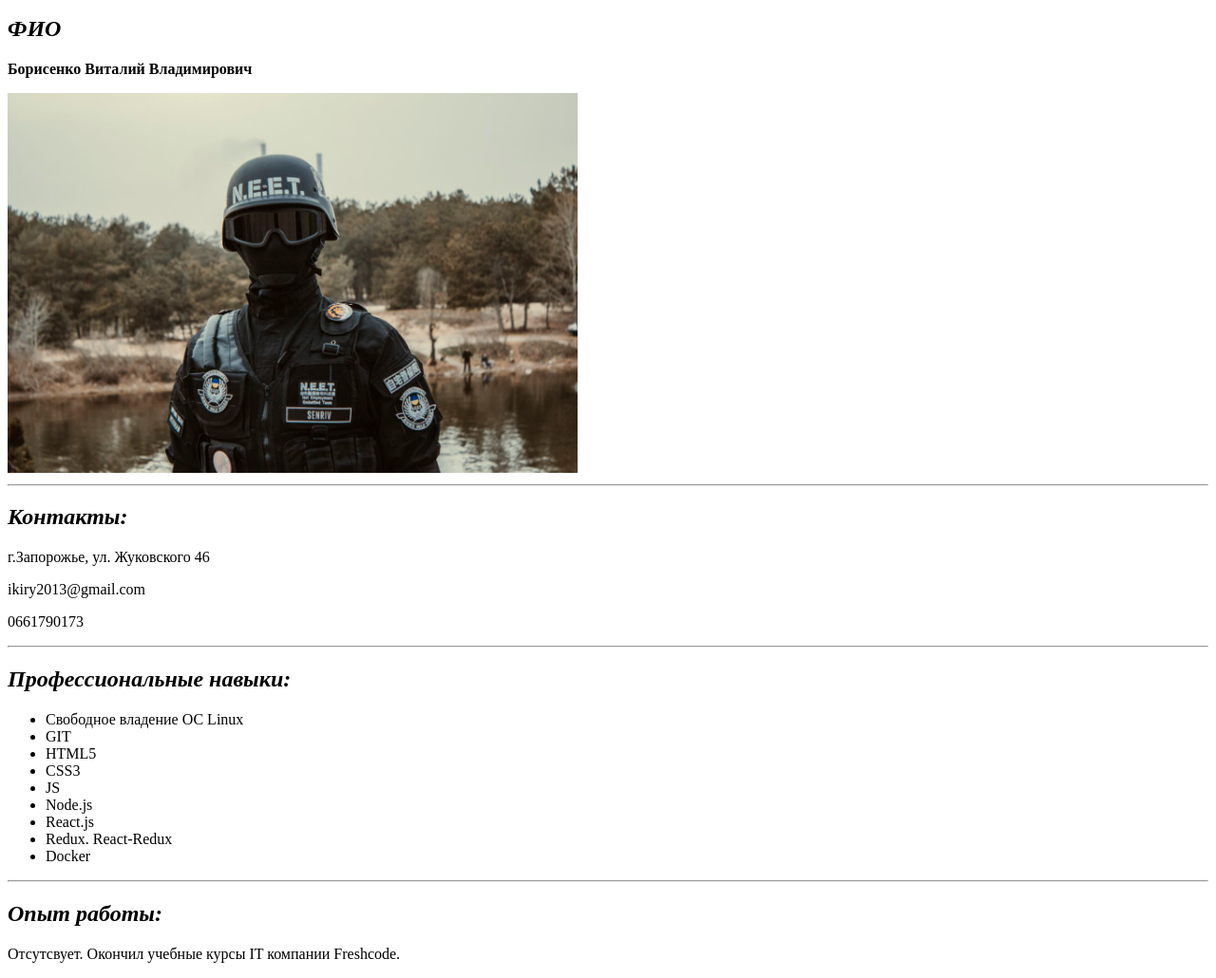
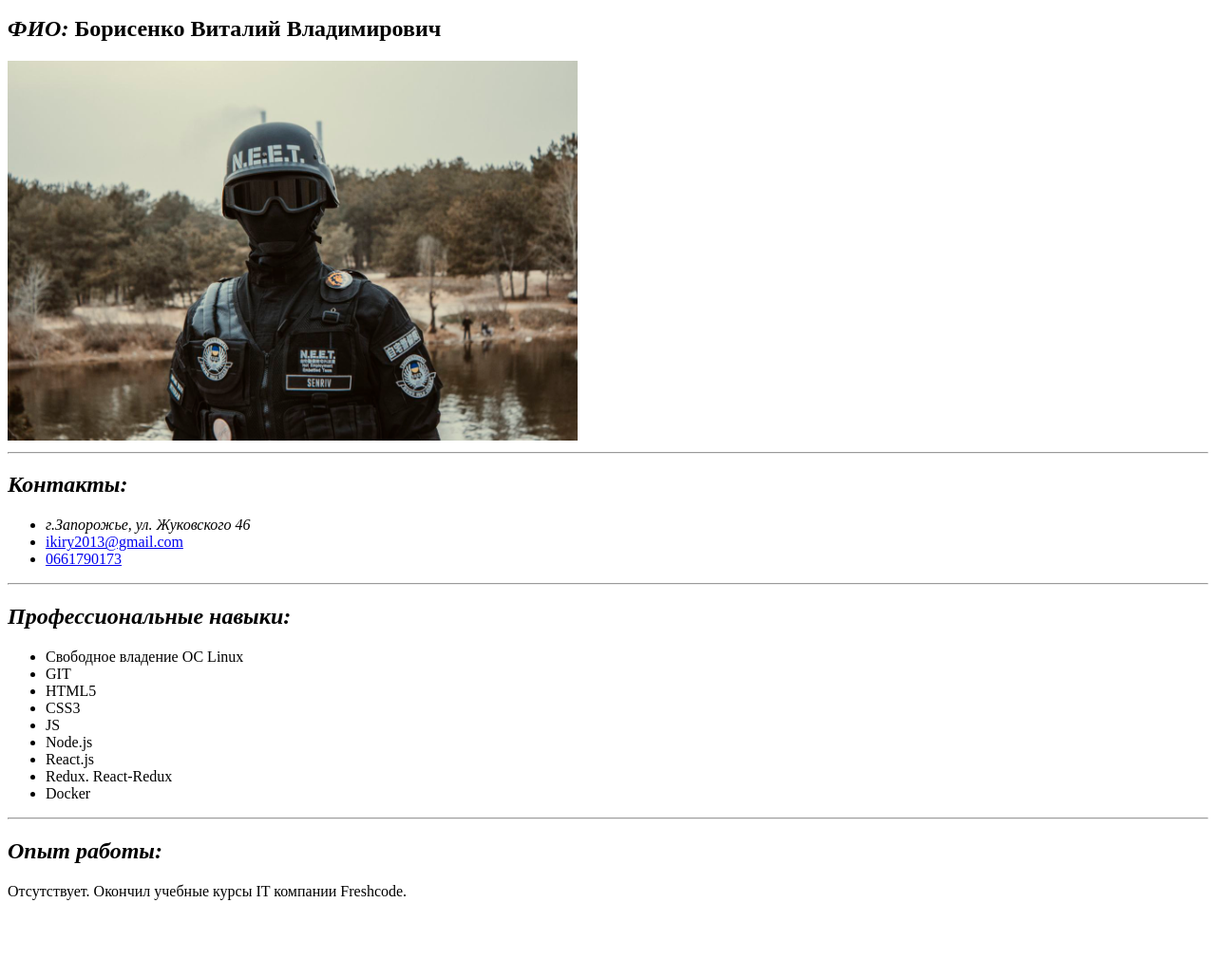
Before and after one commit to Senriv/Summary, a plain HTML site: page index.html in a window 1280 px wide. Shown: the part 50-1080 px from the top of the page at 95% size. After the commit the page ends 1014 px from the top, so only its background shows below. Drawn offline with Linux system fonts and the light colour scheme.

Commit message:
Refactor index.html

```diff
--- a/index.html
+++ b/index.html
@@ -8,20 +8,22 @@
 <body>
 <section>
     <h1>Резюме</h1>
-    <h2><i>ФИО</i></h2>
-    <p><b>Борисенко Виталий Владимирович</b></p>
+    <h2><i>ФИО:</i> <strong>Борисенко Виталий Владимирович</strong></h2>
     <img src="./me.jpg" alt="me" width="600">
-    <!-- Я косплеер :D -->
 </section>
 <hr/>
 <section>
     <h2><i>Контакты:</i></h2>
-  <p> г.Запорожье, ул. Жуковского 46</p>
-  <p>ikiry2013@gmail.com</p>
-  <p>0661790173</p>
+    <ul>
+        <li>
+            <address>г.Запорожье, ул. Жуковского 46</address>
+        </li>
+        <li><a href="mailto:ikiry2013@gmail.com">ikiry2013@gmail.com</a></li>
+        <li><a href="tel:0661790173">0661790173</a></li>
+    </ul>
 </section>
 <hr/>
-  <section>
+<main>
     <h2><i>Профессиональные навыки:</i></h2>
     <ul>
         <li>Свободное владение ОС Linux</li>
@@ -34,11 +36,11 @@
         <li>Redux. React-Redux</li>
         <li>Docker</li>
     </ul>
-  </section>
+</main>
 <hr/>
 <section>
     <h2><i>Опыт работы:</i></h2>
-  <p>Отсутсвует. Окончил учебные курсы IT компании Freshcode.</p>
+    <p>Отсутствует. Окончил учебные курсы IT компании Freshcode.</p>
 </section>
 </body>
 </html>
```
Lines whose indentation alone changed are shown as unchanged.
